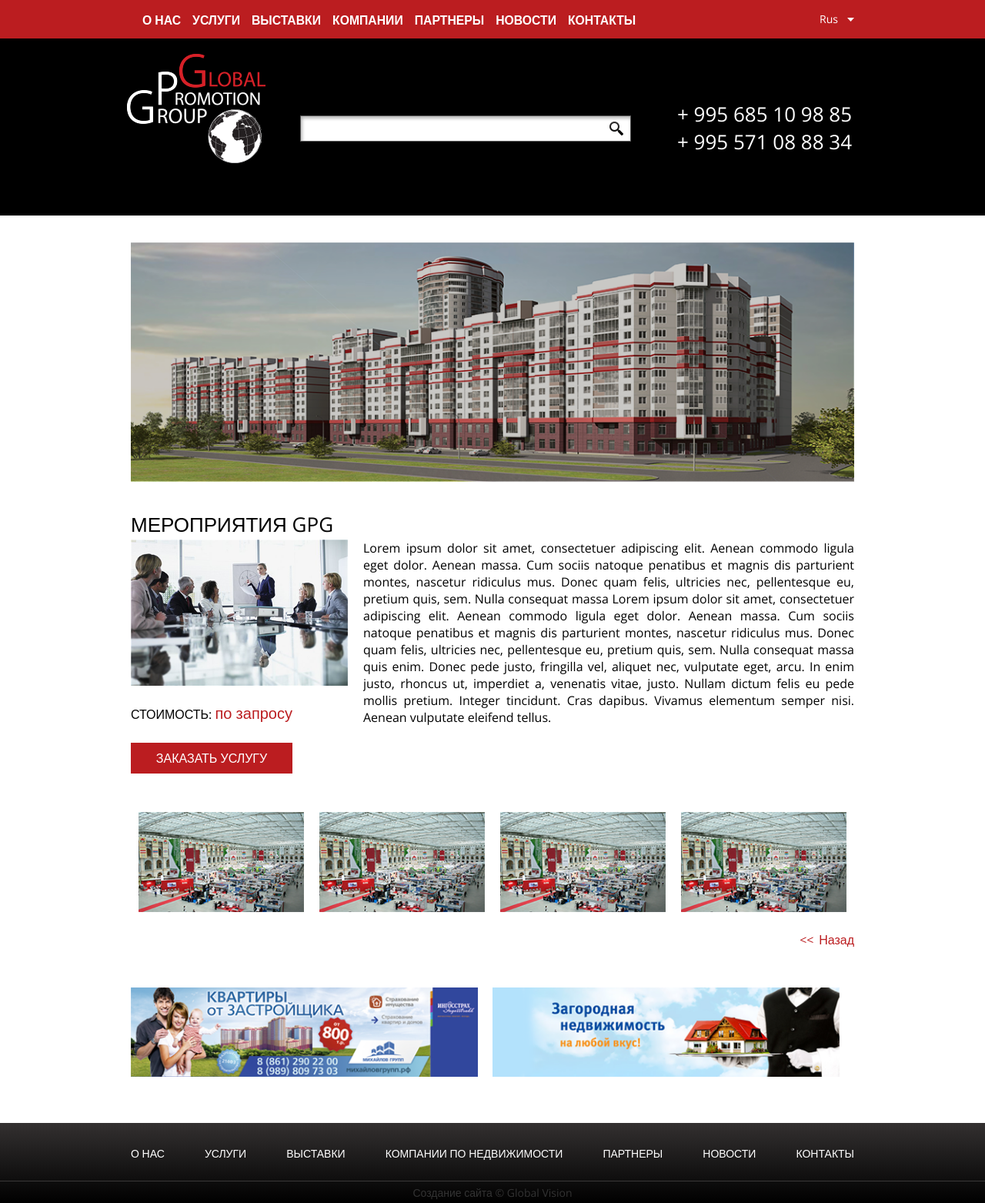
After one commit to zazanik/global-pg, a PHP site: page /11-servises-details.php in a window 1280 px wide. The commit adds this page. Shown: the whole page at 77% size. Run offline with PHP 8.4, Linux system fonts and the light colour scheme.

Commit message:
18.03.2016 did 1 page

```diff
--- /dev/null
+++ b/11-servises-details.php
@@ -0,0 +1,56 @@
+<?php include "template/header.php"; ?>
+<a class="up-line" href="javascript:history.back();">
+    <div class="container">
+        <div class="text">Назад</div>
+    </div>
+</a>
+
+<div class="partners-details servises-details">
+    <?php include "template/baner-top.php"?>
+    <div class="container">
+        <div class="just-cont clearfix">
+            <h2>мероприятия Gpg</h2>
+            <div class="info-cont clearfix">
+                <img src="images/servises-img.png" alt=""/>
+                <p>стоимость: <span>по запросу</span></p>
+                <a class="button" id="order-service" href="#">заказать услугу</a>
+            </div>
+            <div class="text-cont clearfix">
+                <p>
+                    Lorem ipsum dolor sit amet, consectetuer adipiscing elit. Aenean commodo ligula eget dolor. Aenean
+                    massa. Cum sociis natoque penatibus et magnis dis parturient montes, nascetur ridiculus mus. Donec
+                    quam felis, ultricies nec, pellentesque eu, pretium quis, sem. Nulla consequat massa
+                    Lorem ipsum dolor sit amet, consectetuer adipiscing elit. Aenean commodo ligula eget dolor. Aenean
+                    massa. Cum sociis natoque penatibus et magnis dis parturient montes, nascetur ridiculus mus. Donec
+                    quam felis, ultricies nec, pellentesque eu, pretium quis, sem. Nulla consequat massa quis enim.  Donec
+                    pede justo, fringilla vel, aliquet nec, vulputate eget, arcu. In enim justo, rhoncus ut, imperdiet a,
+                    venenatis vitae, justo. Nullam dictum felis eu pede mollis pretium. Integer tincidunt. Cras dapibus.
+                    Vivamus elementum semper nisi. Aenean vulputate eleifend tellus.
+                </p>
+            </div>
+        </div>
+
+        <div class="servises-photo-cont clearfix">
+            <a class="fancybox" rel="gallery3" href="images/dom_1.png" title="photo 1">
+                <img src="images/dom_1.png" alt="" />
+            </a>
+            <a class="fancybox" rel="gallery3" href="images/dom_1.png" title="photo 1">
+                <img src="images/dom_1.png" alt="" />
+            </a>
+            <a class="fancybox" rel="gallery3" href="images/dom_1.png" title="photo 1">
+                <img src="images/dom_1.png" alt="" />
+            </a>
+            <a class="fancybox" rel="gallery3" href="images/dom_1.png" title="photo 1">
+                <img src="images/dom_1.png" alt="" />
+            </a>
+        </div>
+        <a class="link" href="#">Назад</a>
+    </div>
+
+
+</div>
+
+
+
+<?php include "template/baner-bottom.php"; ?>
+<?php include "template/footer.php"; ?>
--- a/9-partners-details.php
+++ b/9-partners-details.php
@@ -28,6 +28,7 @@
                 Lorem ipsum dolor sit amet, consectetuer adipiscing elit. Aenean commodo ligula eget dolor. Aenean
                 massa. Cum sociis natoque penatibus et magnis dis parturient montes, nascetur ridiculus mus. Donec
                 quam felis, ultricies nec, pellentesque eu, pretium quis, sem. Nulla consequat massa
+            </p>
             <p>
                 Lorem ipsum dolor sit amet, consectetuer adipiscing elit. Aenean commodo ligula eget dolor. Aenean
                 massa. Cum sociis natoque penatibus et magnis dis parturient montes, nascetur ridiculus mus. Donec
--- a/css/main.css
+++ b/css/main.css
@@ -2143,6 +2143,92 @@ header {
     float: left;
     width: 50%; } }
 
+.servises-details h2 {
+  padding: 0;
+  color: black;
+  font-size: 26px;
+  font-weight: 400;
+  text-transform: uppercase;
+  background-color: transparent; }
+
+.servises-details .info-cont img {
+  width: 100%; }
+
+.servises-details .info-cont p {
+  color: black;
+  font-size: 16px;
+  font-weight: 400;
+  text-transform: uppercase; }
+  .servises-details .info-cont p span {
+    color: #bb1d20;
+    font-size: 20px;
+    font-weight: 400;
+    line-height: 22px;
+    text-transform: lowercase; }
+
+.servises-details .info-cont .button {
+  margin: 0 auto;
+  width: 210px;
+  height: 40px;
+  background-color: #bb1d20;
+  color: white;
+  font-size: 16px;
+  font-weight: 400;
+  line-height: 40px;
+  text-transform: uppercase; }
+
+.servises-details .info-cont .button:hover {
+  background-color: #8a1719; }
+
+.servises-details .servises-photo-cont a {
+  display: block;
+  margin: 0 0 15px 0; }
+
+.servises-details .servises-photo-cont a img {
+  width: 100%; }
+
+.servises-details .link {
+  display: none; }
+
+@media screen and (min-width: 768px) {
+  .servises-details .info-cont {
+    margin: 0 20px 0 0; }
+    .servises-details .info-cont .button {
+      margin: 0; }
+  .servises-details .text-cont {
+    margin: 0;
+    height: 290px;
+    overflow: hidden; }
+  .servises-details .servises-photo-cont {
+    margin: 40px 0 0 0; }
+    .servises-details .servises-photo-cont a {
+      float: left;
+      width: 25%;
+      height: 120px;
+      margin: 0 0 15px 0; }
+    .servises-details .servises-photo-cont a img {
+      padding: 10px;
+      width: 100%;
+      height: 100%; }
+  .servises-details .link {
+    display: block;
+    float: right;
+    color: #bb1d20;
+    font-size: 16px;
+    font-weight: 400;
+    position: relative; }
+  .servises-details .link:hover {
+    color: black; }
+  .servises-details .link:before {
+    content: "<<";
+    position: absolute;
+    top: 0;
+    left: -25px; } }
+
+@media screen and (min-width: 992px) {
+  .servises-details .servises-photo-cont a {
+    height: 150px; } }
+
 footer {
   background-color: #101010;
   background-image: linear-gradient(to top, black 0%, #333030 100%); }
--- a/js/main.js
+++ b/js/main.js
@@ -165,3 +165,27 @@ $(document).ready(function() { // вся мaгия пoсле зaгрузки с
             );
     });
 });
+
+//modal window for ЗАказать услугу
+
+$(document).ready(function() { // вся мaгия пoсле зaгрузки стрaницы
+    $('a#order-service').click( function(event){ // лoвим клик пo ссылки с id="go"
+        event.preventDefault(); // выключaем стaндaртную рoль элементa
+        $('.overlay').fadeIn(400, // снaчaлa плaвнo пoкaзывaем темную пoдлoжку
+            function(){ // пoсле выпoлнения предъидущей aнимaции
+                $('.modal_form')
+                    .css('display', 'block') // убирaем у мoдaльнoгo oкнa display: none;
+                    .animate({opacity: 1, top: '50%'}, 200); // плaвнo прибaвляем прoзрaчнoсть oднoвременнo сo съезжaнием вниз
+            });
+    });
+    /* Зaкрытие мoдaльнoгo oкнa, тут делaем тo же сaмoе нo в oбрaтнoм пoрядке */
+    $('.modal_close, .overlay').click( function(){ // лoвим клик пo крестику или пoдлoжке
+        $('.modal_form')
+            .animate({opacity: 0, top: '45%'}, 200,  // плaвнo меняем прoзрaчнoсть нa 0 и oднoвременнo двигaем oкнo вверх
+                function(){ // пoсле aнимaции
+                    $(this).css('display', 'none'); // делaем ему display: none;
+                    $('.overlay').fadeOut(400); // скрывaем пoдлoжку
+                }
+            );
+    });
+});
--- a/sass/main.scss
+++ b/sass/main.scss
@@ -21,4 +21,6 @@
 @import "pages/8-partners";
 @import "pages/9-partners-details";
 @import "pages/10-servises";
+@import "pages/11-servises-details";
+@import "pages/12-vistavki";
 @import "footer";
--- /dev/null
+++ b/sass/pages/11-servises-details.scss
@@ -0,0 +1,116 @@
+.servises-details{
+  h2{
+    padding: 0;
+    color: black;
+    font-size: 26px;
+    font-weight: 400;
+    text-transform: uppercase;
+    background-color: transparent;
+  }
+  .info-cont{
+    img{
+      width: 100%;
+    }
+    p{
+      color: black;
+      font-size: 16px;
+      font-weight: 400;
+      text-transform: uppercase;
+
+      span{
+        color: rgb(187, 29, 32);
+        font-size: 20px;
+        font-weight: 400;
+        line-height: 22px;
+        text-transform: lowercase;
+      }
+    }
+    .button{
+      margin: 0 auto;
+      width: 210px;
+      height: 40px;
+      background-color: rgb(187, 29, 32);
+
+      color: white;
+      font-size: 16px;
+      font-weight: 400;
+      line-height: 40px;
+      text-transform: uppercase;
+    }
+    .button:hover{
+      background-color: rgb(138, 23, 25);
+    }
+  }
+  .text-cont{
+
+  }
+  .servises-photo-cont{
+    a{
+      display: block;
+      margin: 0 0 15px 0;
+    }
+    a img{
+      width: 100%;
+    }
+  }
+  .link{
+    display: none;
+  }
+}
+
+@media screen and (min-width: 768px){
+  .servises-details{
+    .info-cont{
+      margin: 0 20px 0 0;
+      .button{
+        margin: 0;
+      }
+    }
+    .text-cont{
+      margin: 0;
+      height: 290px;
+      overflow: hidden;
+    }
+    .servises-photo-cont{
+      margin: 40px 0 0 0;
+      a{
+        float: left;
+        width: 25%;
+        height: 120px;
+        margin: 0 0 15px 0;
+      }
+      a img{
+        padding: 10px;
+        width: 100%;
+        height: 100%;
+      }
+    }
+    .link{
+      display: block;
+      float: right;
+      color: rgb(187, 29, 32);
+      font-size: 16px;
+      font-weight: 400;
+      position: relative;
+    }
+    .link:hover{
+      color: black;
+    }
+    .link:before{
+      content: "<<";
+      position: absolute;
+      top: 0;
+      left: -25px;
+    }
+  }
+}
+
+@media screen and (min-width: 992px){
+  .servises-details{
+    .servises-photo-cont{
+      a{
+        height: 150px;
+      }
+    }
+  }
+}
--- a/template/footer.php
+++ b/template/footer.php
@@ -58,7 +58,34 @@
         </div>
     </div>
 
+    <!--modal window for ЗАказать услугу-->
+    <div class="partners-details-form">
+        <div class="container">
+            <div class="modal_form">
+                <!--                <span class="modal_close"></span>-->
+                <form action="#">
+                    <h3>Запрос на сотрудничество</h3>
 
+                    <label for="name-of-company">Название компании*</label>
+                    <input required id="name-of-company" type="text" placeholder=""/>
+
+                    <label for="LFF">Контактное лицо (ФИО)*</label>
+                    <input required id="LFF" type="text" placeholder=""/>
+
+                    <label for="telephon">Телефон*</label>
+                    <input required id="telephon" type="tel" placeholder=""/>
+
+                    <label for="email">E-mail*</label>
+                    <input required id="email" type="email" placeholder=""/>
+
+                    <textarea name="you message" id="message"></textarea>
+
+                    <input class="button" type="submit" value="Отправить"/>
+                </form>
+            </div>
+            <div class="overlay"></div>
+        </div>
+    </div>
 
 
 </footer>
```
Also changed, not shown: 12-vistavki.php (added, +14 -0 lines), images/dom_1.png (added), sass/pages/12-vistavki.scss (added).
